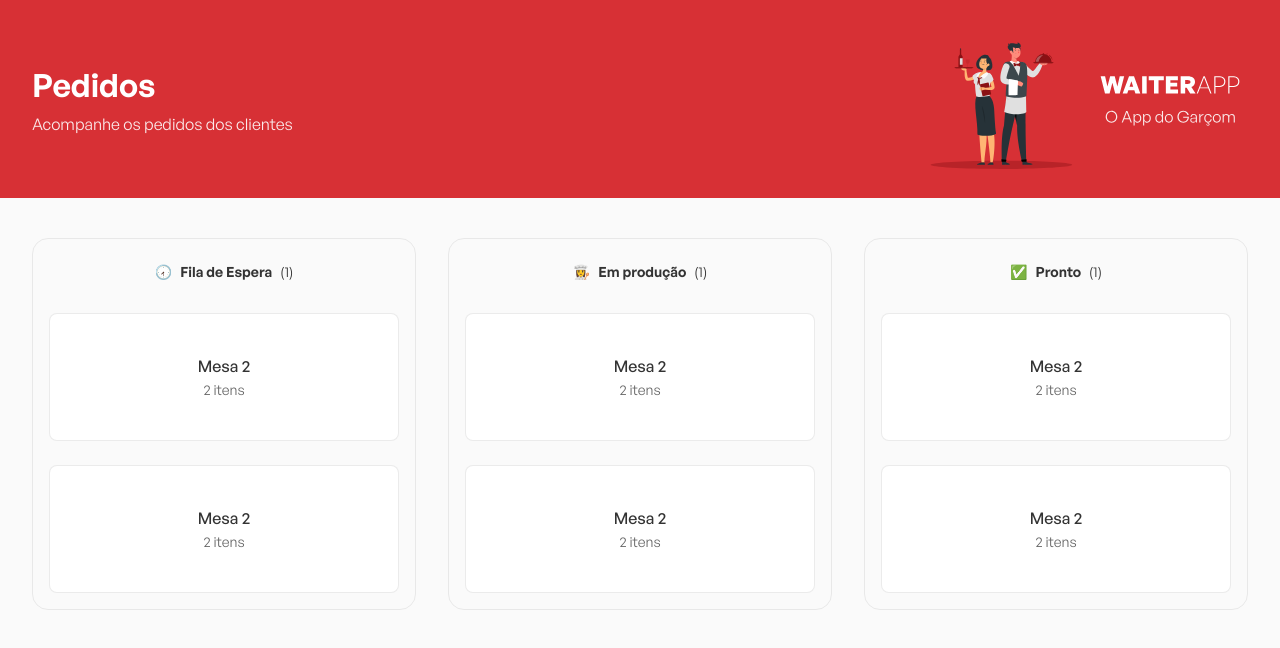
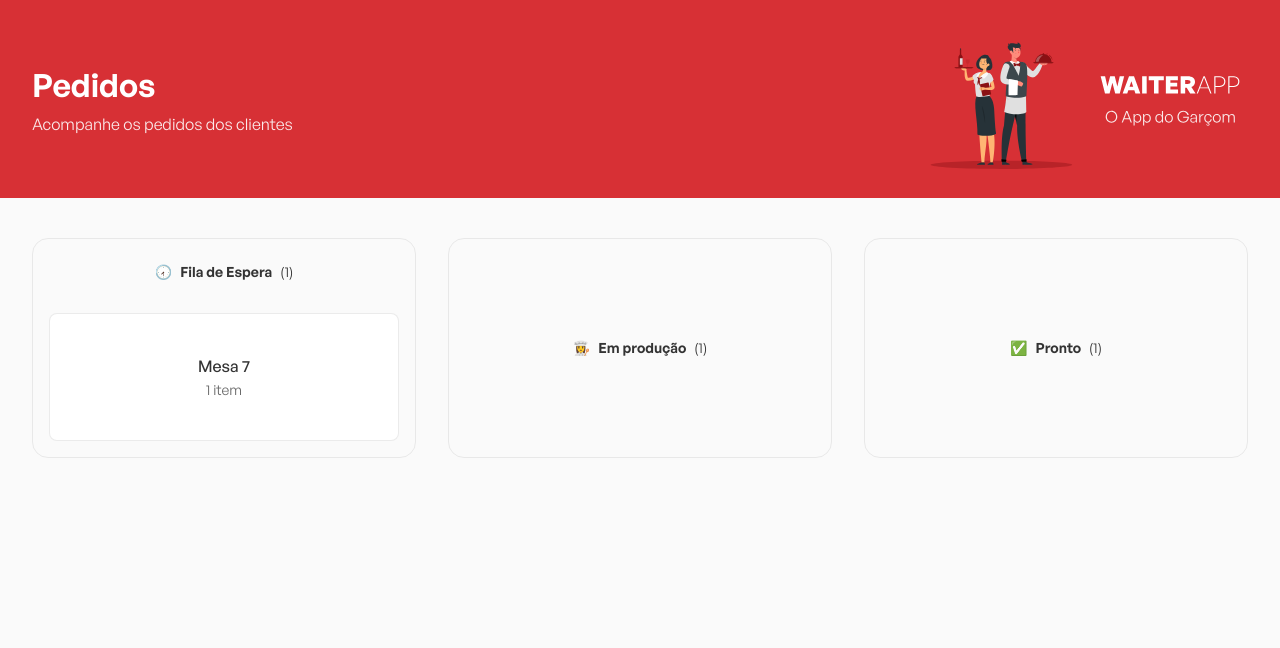
Before and after one commit to pedrobadm7/web-waiter-app, a React (Vite) app: page / in a window 1280 px wide. Shown: the top 648 px of the page. Built offline with nearby package versions, Linux system fonts and the light colour scheme.

Commit message:
Rednerização de lista de pedidos

```diff
--- a/src/components/Orders/index.tsx
+++ b/src/components/Orders/index.tsx
@@ -6,7 +6,7 @@ const orders = [
   {
     _id: '63cbf7d2d32fb6de5e443ba3',
     table: '7',
-    status: 'DONE',
+    status: 'WAITING',
     products: [
       {
         product: {
--- a/src/components/OrdersBoard/index.tsx
+++ b/src/components/OrdersBoard/index.tsx
@@ -10,6 +10,8 @@ interface OrdersBoardProps  {
 
 
 export function OrdersBoard({title, icon, orders}: OrdersBoardProps) {
+
+
   return (
     <S.Board>
       <header>
@@ -18,16 +20,14 @@ export function OrdersBoard({title, icon, orders}: OrdersBoardProps) {
         <span>(1)</span>
       </header>
 
-      <S.OrdersContainer>
-        <button type='button'>
-          <strong>Mesa 2</strong>
-          <span>2 itens</span>
-        </button>
-        <button type='button'>
-          <strong>Mesa 2</strong>
-          <span>2 itens</span>
-        </button>
-      </S.OrdersContainer>
+      {orders.length ? <S.OrdersContainer>
+        {orders.map((order) => (
+          <button key={order._id} type='button'>
+            <strong>Mesa {order.table}</strong>
+            <span>{order.products.length > 1 ? `${order.products.length} itens` : `${order.products.length} item`}</span>
+          </button>
+        ))}
+      </S.OrdersContainer> : null}
     </S.Board>
   );
 }
```
